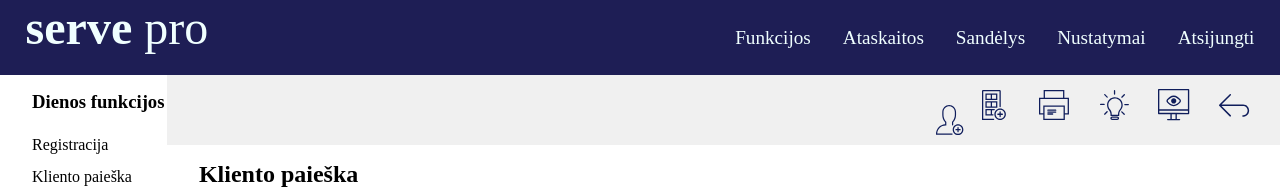
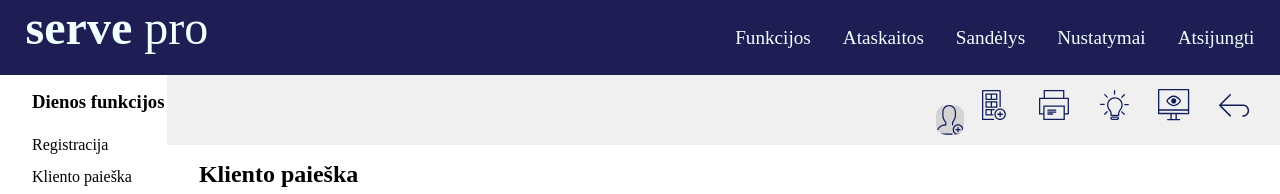
Before and after one commit to NeilaVait/ReactUzduotis-serve, a React (Create React App) app: page /funkcijos in a window 1280 px wide. In both pictures the pointer is over the picture 950 px from the left and 120 px from the top of the page. Shown: the top 194 px of the page. Built offline with nearby package versions, Linux system fonts and the light colour scheme.

Commit message:
style added

```diff
--- a/src/components/FunctionsMenu/FunctionItem/FunctionItem.jsx
+++ b/src/components/FunctionsMenu/FunctionItem/FunctionItem.jsx
@@ -4,12 +4,13 @@ import logo3 from '../../../assets/Сгруппировать 738.svg';
 import logo4 from '../../../assets/Сгруппировать 739.svg';
 import logo5 from '../../../assets/Сгруппировать 540.svg';
 import logo6 from '../../../assets/Сгруппировать 531.svg';
+import styles from './FunctionItem.module.css';
 
 const logos = [logo1, logo2, logo3, logo4, logo5, logo6];
 
 function FunctionItem() {
   return (
-    <div>
+    <div className={styles.logo}>
       {logos.map((logo) => (
         <img src={logo} alt="" />
       ))}
--- a/src/components/FunctionsMenu/FunctionItem/FunctionItem.module.css
+++ b/src/components/FunctionsMenu/FunctionItem/FunctionItem.module.css
@@ -0,0 +1,5 @@
+.logo > img:hover {
+  background-color: lightgray;
+  border-radius: 10px;
+  cursor: pointer;
+}
```
